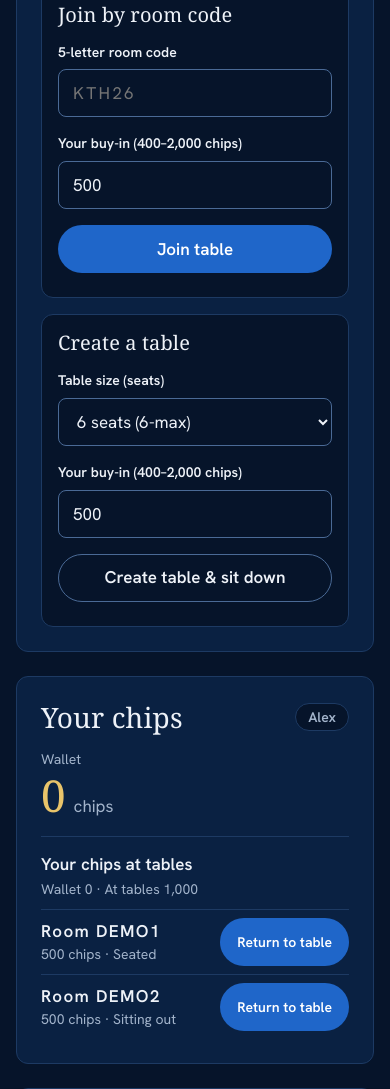
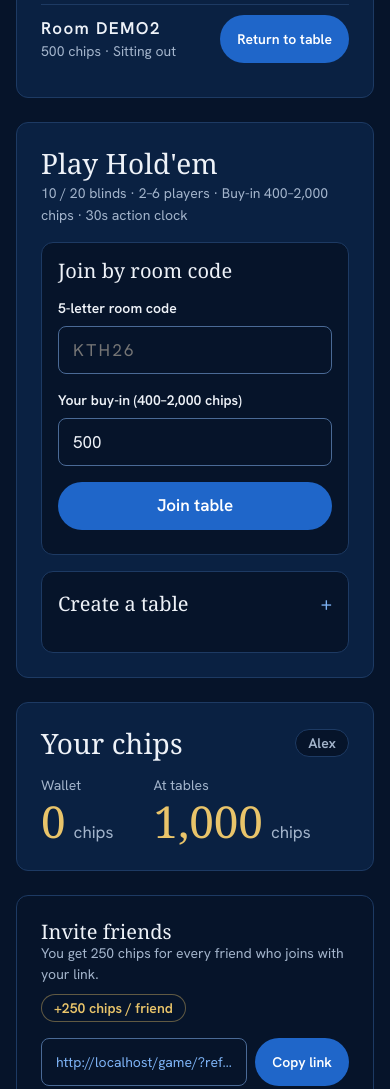
Before and after one commit to lovedenkillenja/kthpokersociety, a plain HTML site: page game/dev/lobby-harness.html in a window 390 px wide. Shown: the part 348-1437 px from the top of the page. Drawn offline with Linux system fonts and the light colour scheme; a web font is replaced by a local one.

Commit message:
Lobby: seated tables first, wallet/at-tables figures, collapsible create form on mobile, plain help button
Co-Authored-By: Claude Sonnet 5.5 <noreply@anthropic.com>

```diff
--- a/game/app.js
+++ b/game/app.js
@@ -9,7 +9,7 @@ import {
 } from "./lib/format.js";
 import { normalizeRoomCode, validateBuyIn } from "./lib/table-helpers.js";
 import { createTable, joinTable, fetchTableState, setUnauthorizedHandler } from "./lib/poker-api.js";
-import { isAlreadySeatedAt, shapeSeatedTableRows, seatedChipsHint } from "./lib/seated-tables.js";
+import { sumSeatedChips, isAlreadySeatedAt, shapeSeatedTableRows, seatedChipsHint } from "./lib/seated-tables.js";
 import {
   createCard, createCardBack, createLeaderboardRow, createLedgerRow, createEmptyState, showToast
 } from "./ui/components.js";
@@ -203,6 +203,12 @@ function renderLobby() {
   const displayName = state.chipProfile?.display_name || state.member?.full_name || "Member";
   els.lobbyMemberPill.textContent = displayName;
   els.balanceValue.textContent = formatChips(state.balance);
+  const atTables = sumSeatedChips(state.seatedTables);
+  const atTablesItem = byId("at-tables-item");
+  if (atTablesItem) {
+    atTablesItem.hidden = state.seatedTables.length === 0;
+    byId("at-tables-value").textContent = formatChips(atTables);
+  }
 
   renderSeatedTablesPanel(els, state.seatedTables, state.balance);
   renderReferralPanel(els, state.referral, Boolean(state.user));
@@ -621,7 +627,18 @@ function wireEvents() {
   });
 }
 
+function wireCreateDisclosure() {
+  const details = byId("create-table-details");
+  if (!details || !window.matchMedia) return;
+  const mq = window.matchMedia("(min-width: 900px)");
+  const sync = () => { if (mq.matches) details.open = true; };
+  details.open = mq.matches;
+  details.addEventListener("toggle", sync);
+  mq.addEventListener("change", (e) => { details.open = e.matches; });
+}
+
 async function init() {
+  wireCreateDisclosure();
   captureReferralCodeFromUrl();
   renderGuestCards();
   state.activeView = getViewFromHash();
--- a/game/index.html
+++ b/game/index.html
@@ -120,6 +120,15 @@
         <button type="button" class="btn btn--primary" id="return-table-btn">Return to table</button>
       </div>
 
+      <!-- Chips still seated at tables (read-only; server decides) -->
+      <section class="seated-tables panel" id="seated-tables-box" aria-labelledby="seated-tables-heading" hidden>
+        <div class="seated-tables__head">
+          <h3 class="seated-tables__title" id="seated-tables-heading">Your chips at tables</h3>
+          <p class="sr-only" id="seated-tables-summary" aria-live="polite"></p>
+        </div>
+        <ul class="seated-tables__list" id="seated-tables-list" role="list"></ul>
+      </section>
+
       <div class="panel">
         <div class="panel__head">
           <div>
@@ -143,8 +152,9 @@
             <button type="submit" class="btn btn--primary btn--full" id="join-table-btn">Join table</button>
           </form>
 
-          <form id="create-table-form" class="play-card" novalidate>
-            <h2 class="play-card__title">Create a table</h2>
+          <details class="play-card play-card--create" id="create-table-details">
+            <summary class="play-card__title">Create a table</summary>
+            <form id="create-table-form" class="play-card__body" novalidate>
               <div class="field">
                 <label for="create-table-max-seats">Table size (seats)</label>
                 <select id="create-table-max-seats" name="max_seats" class="tabular">
@@ -162,6 +172,7 @@
               <p class="form-error" id="create-table-error" role="alert"></p>
               <button type="submit" class="btn btn--ghost btn--full" id="create-table-btn">Create table &amp; sit down</button>
             </form>
+          </details>
         </div>
       </div>
 
@@ -172,22 +183,20 @@
         </div>
 
         <div class="chips-summary">
-          <div class="chips-summary__wallet" aria-live="polite">
+          <div class="chips-summary__item" aria-live="polite">
             <span class="chips-summary__label">Wallet</span>
             <span class="chips-summary__figure">
               <span class="chips-summary__value tabular" id="balance-value">0</span>
               <span class="chips-summary__unit">chips</span>
             </span>
           </div>
-
-          <!-- Chips still seated at tables (read-only; server decides) -->
-          <section class="seated-tables" id="seated-tables-box" aria-labelledby="seated-tables-heading" hidden>
-            <div class="seated-tables__head">
-              <h3 class="seated-tables__title" id="seated-tables-heading">Your chips at tables</h3>
-              <p class="field-hint tabular" id="seated-tables-summary" aria-live="polite"></p>
+          <div class="chips-summary__item" id="at-tables-item" hidden>
+            <span class="chips-summary__label">At tables</span>
+            <span class="chips-summary__figure">
+              <span class="chips-summary__value tabular" id="at-tables-value">0</span>
+              <span class="chips-summary__unit">chips</span>
+            </span>
           </div>
-            <ul class="seated-tables__list" id="seated-tables-list" role="list"></ul>
-          </section>
         </div>
       </div>
 
--- a/game/styles/base.css
+++ b/game/styles/base.css
@@ -238,7 +238,7 @@ a:hover {
   margin-left: auto;
 }
 
-.header-help-btn__icon { display: none; font-family: var(--font-display); font-size: var(--text-md); line-height: 1; }
+.header-help-btn__icon { display: none; font-family: var(--font-body); font-weight: 600; font-size: var(--text-base); line-height: 1; }
 .hide-xs { display: inline; }
 
 /* Primary view navigation (Lobby / Leaderboard / Profile) */
--- a/game/styles/components.css
+++ b/game/styles/components.css
@@ -573,7 +573,30 @@ body[data-active-view="table"] .toast-region {
   min-width: 0;
 }
 .play-card .btn { align-self: end; }
-.play-card__title { font-size: var(--text-md); }
+.play-card--create > summary {
+  list-style: none;
+  cursor: pointer;
+  min-height: var(--tap-min);
+  display: flex;
+  align-items: center;
+  justify-content: space-between;
+  gap: var(--space-1);
+}
+.play-card--create > summary::-webkit-details-marker { display: none; }
+.play-card--create > summary::after { content: "+"; font-family: var(--font-body); color: var(--sky); font-size: var(--text-md); }
+.play-card--create[open] > summary::after { content: "\2212"; }
+.play-card--create[open] > summary { margin-bottom: var(--space-2); }
+.play-card__body { display: grid; gap: var(--space-2); }
+@media (max-width: 899px) {
+  .play-card--create { padding-block: var(--space-1); }
+  .play-card--create[open] { padding-bottom: var(--space-3); }
+}
+@media (min-width: 900px) {
+  .play-card--create > summary { pointer-events: none; }
+  .play-card--create > summary::after,
+  .play-card--create[open] > summary::after { content: none; }
+}
+.play-card__title { font-family: var(--font-display); font-weight: 400; font-size: var(--text-md); line-height: 1.15; margin: 0; }
 .code-input { text-transform: uppercase; letter-spacing: 0.14em; font-weight: 600; font-variant-numeric: tabular-nums; }
 .active-table-banner {
   display: flex;
@@ -587,12 +610,9 @@ body[data-active-view="table"] .toast-region {
   border: 1px solid var(--sky);
 }
 
-/* 14. Lobby: "Your chips" (wallet and chips seated at tables, one compact summary) */
-.chips-summary { display: grid; gap: var(--space-2); }
-@media (min-width: 640px) {
-  .chips-summary { grid-template-columns: minmax(0, auto) minmax(0, 1fr); gap: var(--space-4); align-items: start; }
-}
-.chips-summary__wallet { display: grid; gap: 2px; align-content: start; }
+/* 14. Lobby: "Your chips" (wallet and chips at tables as two aligned figures) */
+.chips-summary { display: flex; flex-wrap: wrap; gap: var(--space-2) var(--space-5); }
+.chips-summary__item { display: grid; gap: 2px; align-content: start; min-width: 0; }
 .chips-summary__label { font-size: var(--text-xs); color: var(--muted); }
 .chips-summary__figure { display: flex; flex-wrap: wrap; align-items: baseline; gap: 8px; }
 .chips-summary__value {
@@ -602,32 +622,17 @@ body[data-active-view="table"] .toast-region {
   color: var(--chip);
 }
 .chips-summary__unit { font-size: var(--text-base); color: var(--muted); }
-.seated-tables {
-  border-top: 1px solid var(--line);
-  padding-top: var(--space-2);
-  display: flex;
-  flex-direction: column;
-  gap: var(--space-1);
-  min-width: 0;
-}
-@media (min-width: 640px) {
-  .seated-tables { border-top: 0; border-left: 1px solid var(--line); padding: 0 0 0 var(--space-3); }
-}
-.seated-tables__head {
-  display: flex;
-  align-items: baseline;
-  justify-content: space-between;
-  gap: 4px var(--space-2);
-  flex-wrap: wrap;
-}
-.seated-tables__title { font-family: var(--font-body); font-size: var(--text-base); font-weight: 600; margin: 0; }
+/* Seated chips: first thing in the lobby when present */
+.seated-tables { gap: var(--space-1); }
+.seated-tables__head { display: flex; align-items: baseline; justify-content: space-between; gap: 4px var(--space-2); flex-wrap: wrap; }
+.seated-tables__title { font-family: var(--font-display); font-size: var(--text-lg); font-weight: 400; margin: 0; }
 .seated-tables__list { list-style: none; margin: 0; padding: 0; }
 .seated-tables__row {
   display: grid;
   grid-template-columns: minmax(0, 1fr) auto;
   align-items: center;
   gap: var(--space-1) var(--space-2);
-  padding: 8px 0;
+  padding: 10px 0;
   border-top: 1px solid var(--line);
 }
 .seated-tables__code { color: var(--paper); font-weight: 600; letter-spacing: 0.08em; }
```
Lines whose indentation alone changed are shown as unchanged.
